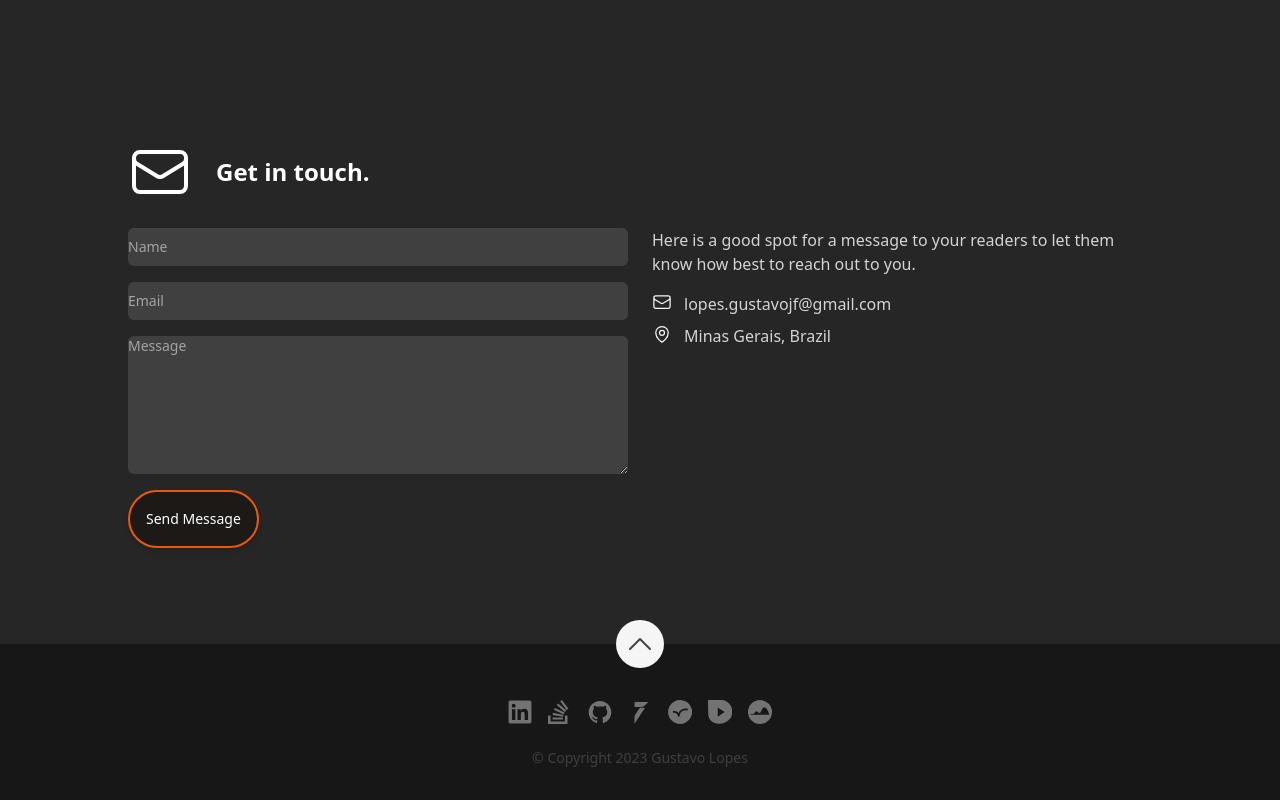
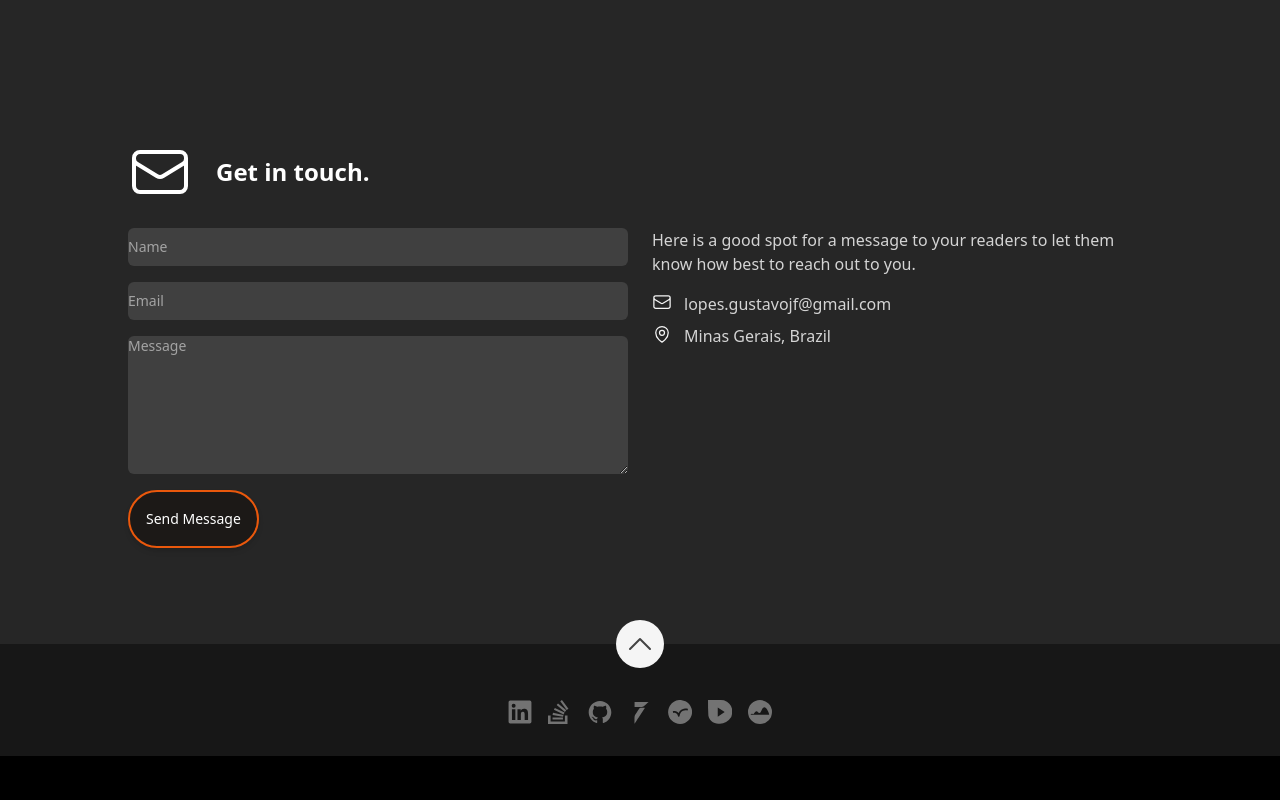
Before and after one commit to lopes-gustavo/personal-resume, a Next.js app: page / in a window 1280 px wide. Shown: the part 4960-5760 px from the top of the page. After the commit the page ends 5716 px from the top, so only its background shows below. Built offline with nearby package versions, Linux system fonts and the light colour scheme.

Commit message:
Remove Copyright

```diff
--- a/src/components/Sections/Footer.tsx
+++ b/src/components/Sections/Footer.tsx
@@ -18,7 +18,6 @@ const Footer: FC = memo(() => (
       <div className="flex gap-x-4 text-neutral-500">
         <Socials />
       </div>
-      <span className="text-sm text-neutral-700">© Copyright 2023 Gustavo Lopes</span>
     </div>
   </div>
 ));
```
